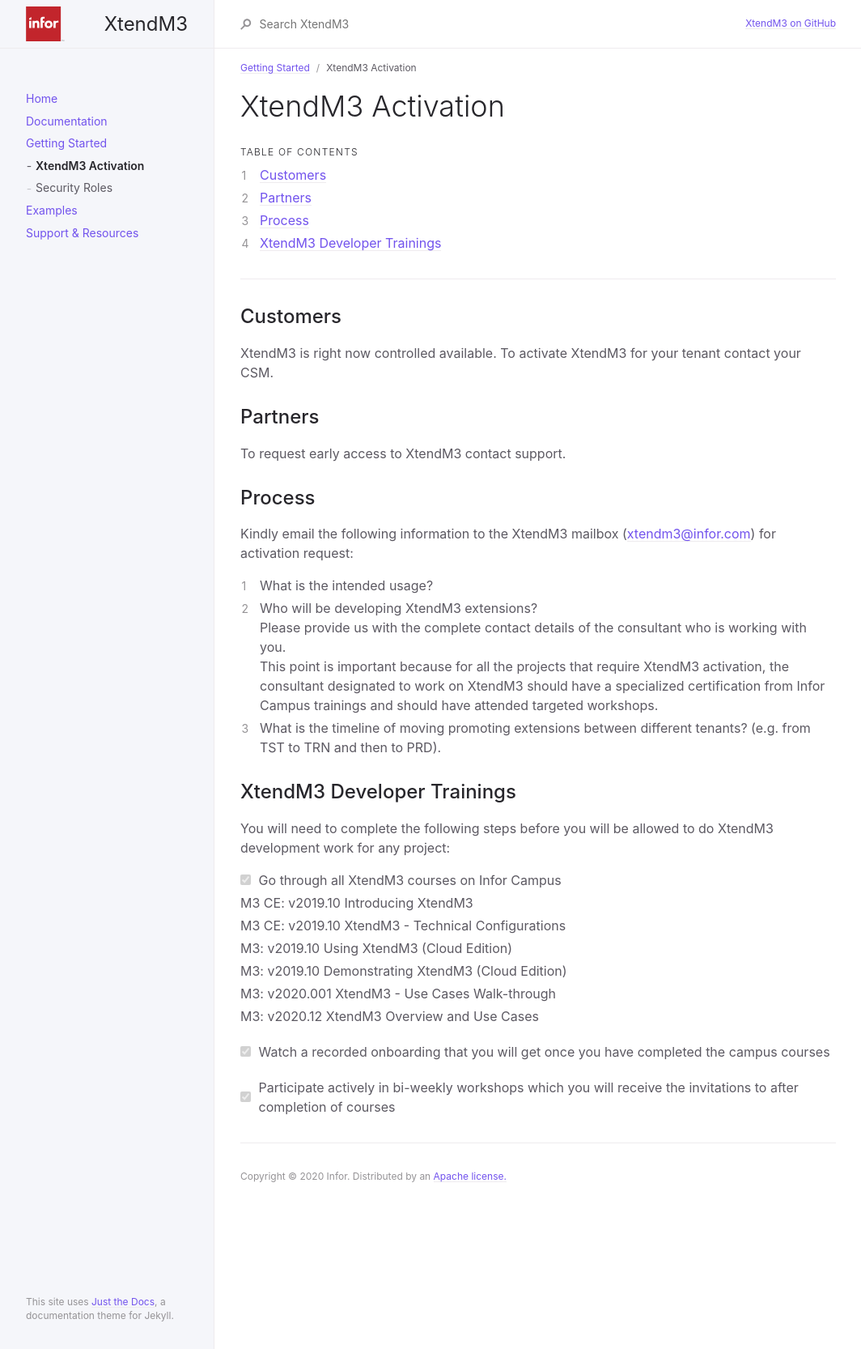
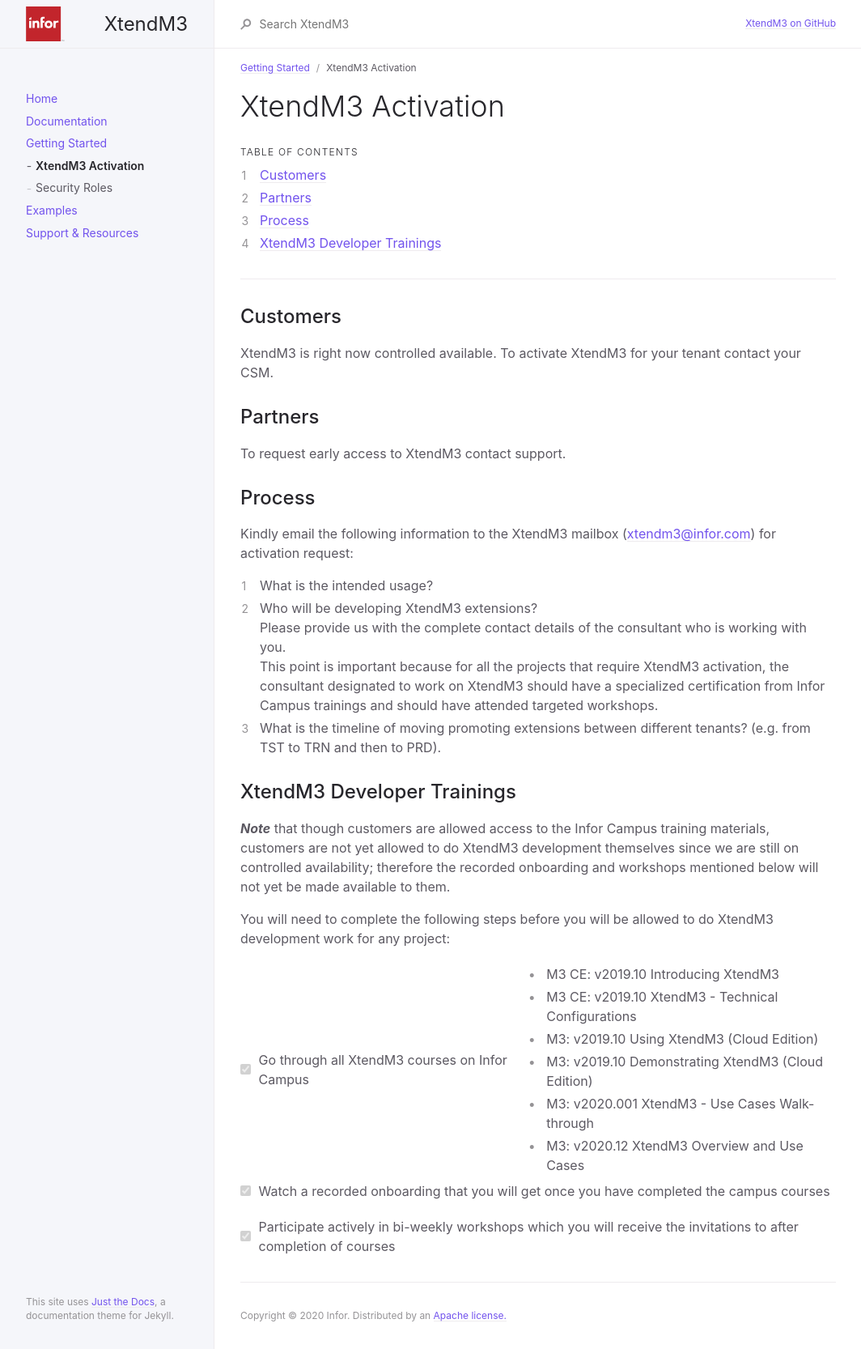
Before and after one commit to infor-cloud/xtendm3, a Jekyll site: the page built from docs/getting-started/xtendm3-activation.md, in a window 1280 px wide. Shown: the whole page at 81% size, without its empty margins (107-1171 px from the left). Built offline with Jekyll 4.4.1, drawn with Linux system fonts in a browser that asks for light colours.

Commit message:
Updated xtendm3-activation.md

```diff
--- a/docs/getting-started/xtendm3-activation.md
+++ b/docs/getting-started/xtendm3-activation.md
@@ -19,6 +19,7 @@ nav_order: 1
 ## Customers
 XtendM3 is right now controlled available. To activate XtendM3 for your tenant contact your CSM.
 
+
 ## Partners
 To request early access to XtendM3 contact support.
 
@@ -31,15 +32,17 @@ This point is important because for all the projects that require XtendM3 activa
 3.	What is the timeline of moving promoting extensions between different tenants? (e.g. from TST to TRN and then to PRD).
 
 ## XtendM3 Developer Trainings
+***Note*** that though customers are allowed access to the Infor Campus training materials, customers are not yet allowed to do XtendM3 development themselves since we are still on controlled availability; therefore the recorded onboarding and workshops mentioned below will not yet be made available to them.
+
 You will need to complete the following steps before you will be allowed to do XtendM3 development work for any project:
 
 - [x] Go through all XtendM3 courses on Infor Campus
-- M3 CE: v2019.10 Introducing XtendM3
-- M3 CE: v2019.10 XtendM3 - Technical Configurations
-- M3: v2019.10 Using XtendM3 (Cloud Edition)
-- M3: v2019.10 Demonstrating XtendM3 (Cloud Edition)
-- M3: v2020.001 XtendM3 - Use Cases Walk-through
-- M3: v2020.12 XtendM3 Overview and Use Cases
+  * M3 CE: v2019.10 Introducing XtendM3
+  * M3 CE: v2019.10 XtendM3 - Technical Configurations
+  * M3: v2019.10 Using XtendM3 (Cloud Edition)
+  * M3: v2019.10 Demonstrating XtendM3 (Cloud Edition)
+  * M3: v2020.001 XtendM3 - Use Cases Walk-through
+  * M3: v2020.12 XtendM3 Overview and Use Cases
 
 - [x] Watch a recorded onboarding that you will get once you have completed the campus courses
 
```
